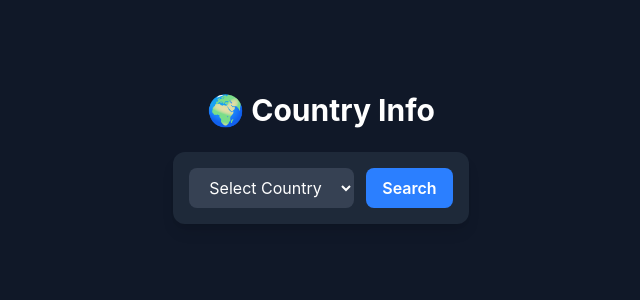
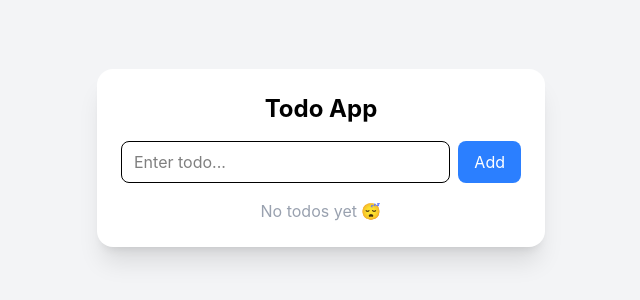
Before and after one commit to Shus13/react-campus-project, a React (Vite) app: page / in a window 1280 px wide. Shown: the part 242-542 px from the top of the page, without its empty margins (319-959 px from the left). Built offline with nearby package versions, Linux system fonts and the light colour scheme.

Commit message:
Add todos app

```diff
--- a/package.json
+++ b/package.json
@@ -12,9 +12,12 @@
   "dependencies": {
     "@hookform/resolvers": "^5.2.2",
     "@tailwindcss/vite": "^4.2.2",
+    "@tanstack/react-query": "^5.99.2",
+    "axios": "^1.15.2",
     "react": "^19.2.4",
     "react-dom": "^19.2.4",
     "react-hook-form": "^7.72.1",
+    "sonner": "^2.0.7",
     "tailwindcss": "^4.2.2",
     "zod": "^4.3.6"
   },
--- a/src/App.tsx
+++ b/src/App.tsx
@@ -2,7 +2,9 @@
 // import ProfileCard from "./components/ProfileCard";
 // import Counter from "./components/Counter";
 
+import { Toaster } from "sonner";
 import FetchAPI from "./components/FetchAPI";
+import TodoApp from "./components/TodoApp";
 // import RegistrationFrom from "./components/RegistrationFrom";
 
 // import Form from "./components/Form";
@@ -67,9 +69,13 @@ const App = () => {
       {/* <div>
         <RegistrationFrom />
       </div> */}
-      <div>
+      {/* <div>
         <FetchAPI />
-      </div>
+      </div> */}
+
+      <Toaster position="top-right" richColors />
+      <TodoApp />
+
     </>
   );
 };
--- a/src/components/FetchAPI.tsx
+++ b/src/components/FetchAPI.tsx
@@ -48,13 +48,15 @@
 // Submit button  use gareyera API call gareyera data fetch garda
 
 import { useState } from "react";
+import type { Root2 } from "../types/CountryAPIResponse";
 
 const CountryApp = () => {
   const [country, setCountry] = useState(""); //user ley select gareyko country store garna
-  const [data, setData] = useState(null); // API bata ayera data yesma basalna
+  const [data, setData] = useState<null | Root2>(null); // API bata ayera data yesma basalna
   const [loading, setLoading] = useState(false); // api call hudai xa vaneyra dekhauna
 
   const countries = ["nepal", "india", "japan", "usa"];
+
 
   const handleSubmit = async (e) => {
     e.preventDefault();
@@ -70,7 +72,7 @@ const CountryApp = () => {
       const res = await fetch(`https://restcountries.com/v3.1/name/${country}`);
       const result = await res.json();
 
-      console.log(result);
+
       setData(result[0]);
     } catch (err) {
       console.log(err);
@@ -79,7 +81,11 @@ const CountryApp = () => {
         setLoading(false);
       }, 5000);
     }
+
+
   };
+
+  console.log(data && data.flag, "data")
 
   return (
     <div className="min-h-screen bg-gray-900 text-white flex flex-col items-center justify-center p-5">
--- /dev/null
+++ b/src/components/TodoApp.tsx
@@ -0,0 +1,126 @@
+import { useState, useEffect } from "react";
+import { toast } from "sonner";
+
+const TodoApp = () => {
+  const [todos, setTodos] = useState([]);
+  const [input, setInput] = useState("");
+
+  // Load from localStorage
+  useEffect(() => {
+    const stored = JSON.parse(localStorage.getItem("todos"));
+    if (stored) setTodos(stored);
+  }, []);
+
+  // Save to localStorage
+  useEffect(() => {
+    localStorage.setItem("todos", JSON.stringify(todos));
+  }, [todos]);
+
+  // Add
+  const addTodo = (e) => {
+    e.preventDefault()
+    if (!input.trim()) {
+
+      toast.error("Empty todo halna mildaina ❌");
+      return;
+    }
+
+
+    const newTodo = {
+      id: Date.now(),
+      text: input,
+      completed: false,
+    };
+    console.log(todos, "TODOO")
+
+    setTodos([...todos, newTodo]);
+    setInput("");
+    // localStorage.setItem("todos", JSON.stringify(todos));  //prev value liyera garda hunxa
+    toast.success("Todo added ✅");
+  };
+
+  // Delete
+  const deleteTodo = (id) => {
+    setTodos(todos.filter((t) => t.id !== id));
+    toast("Deleted 🗑️");
+  };
+
+  // Toggle
+  const toggleTodo = (id) => {
+    const updated = todos.map((t) =>
+      t.id === id ? { ...t, completed: !t.completed } : t
+    );
+
+    setTodos(updated);
+
+    const item = updated.find((t) => t.id === id);
+
+    item.completed
+      ? toast.success("Completed 🎉")
+      : toast("Marked incomplete 🔄");
+  };
+
+  return (
+    <div className="min-h-screen bg-gray-100 flex items-center justify-center">
+      <div className="bg-white shadow-xl rounded-2xl p-6 w-full max-w-md">
+        <h1 className="text-2xl font-bold text-center mb-4">Todo App</h1>
+
+        {/* Input */}
+        {/* <form  onSubmit={()=> addTodo(e)} className="flex gap-2 mb-4" > */}
+        <form  onSubmit={addTodo} className="flex gap-2 mb-4" >
+          <input
+            type="text"
+            placeholder="Enter todo..."
+            value={input}
+            onChange={(e) => setInput(e.target.value)}
+            className="flex-1 border rounded-lg px-3 py-2 focus:outline-none focus:ring-2 focus:ring-blue-400"
+          />
+          <button
+            onClick={addTodo}
+            type="submit"
+            className="bg-blue-500 text-white px-4 rounded-lg hover:bg-blue-600"
+          >
+            Add
+          </button>
+        </form>
+
+        {/* List */}
+        <ul className="space-y-2">
+          {todos.map((todo) => (
+            <li
+              key={todo.id}
+              className="flex justify-between items-center bg-gray-50 p-3 rounded-lg shadow-sm"
+            >
+              <span
+                onClick={() => toggleTodo(todo.id)}
+                className={`cursor-pointer flex-1 ${
+                  todo.completed
+                    ? "line-through text-gray-400"
+                    : "text-gray-800"
+                }`}
+              >
+                {todo.text}
+              </span>
+
+              <button
+                onClick={() => deleteTodo(todo.id)}
+                className="ml-2 text-red-500 hover:text-red-700"
+              >
+                ❌
+              </button>
+            </li>
+          ))}
+        </ul>
+
+        {/* Empty State */}
+        {todos.length === 0 && (
+          <p className="text-center text-gray-400 mt-4">
+            No todos yet 😴
+          </p>
+        )}
+      </div>
+    </div>
+  );
+};
+
+export default TodoApp;
--- /dev/null
+++ b/src/types/CountryAPIResponse.ts
@@ -0,0 +1,280 @@
+export type Root = Root2[]
+
+export interface Root2 {
+  tld: string[]
+  cca2: string
+  ccn3: string
+  cca3: string
+  cioc: string
+  independent: boolean
+  status: string
+  unMember: boolean
+  idd: Idd
+  capital: string[]
+  altSpellings: string[]
+  region: string
+  subregion: string
+  landlocked: boolean
+  borders: string[]
+  area: number
+  maps: Maps
+  population: number
+  fifa: string
+  car: Car
+  timezones: string[]
+  continents: string[]
+  flag: string
+  name: Name
+  currencies: Currencies
+  languages: Languages
+  latlng: number[]
+  demonyms: Demonyms
+  translations: Translations
+  gini: Gini
+  flags: Flags
+  coatOfArms: CoatOfArms
+  startOfWeek: string
+  capitalInfo: CapitalInfo
+  postalCode: PostalCode
+}
+
+export interface Idd {
+  root: string
+  suffixes: string[]
+}
+
+export interface Maps {
+  googleMaps: string
+  openStreetMaps: string
+}
+
+export interface Car {
+  signs: string[]
+  side: string
+}
+
+export interface Name {
+  common: string
+  official: string
+  nativeName: NativeName
+}
+
+export interface NativeName {
+  nep: Nep
+}
+
+export interface Nep {
+  official: string
+  common: string
+}
+
+export interface Currencies {
+  NPR: Npr
+}
+
+export interface Npr {
+  symbol: string
+  name: string
+}
+
+export interface Languages {
+  nep: string
+}
+
+export interface Demonyms {
+  eng: Eng
+  fra: Fra
+}
+
+export interface Eng {
+  f: string
+  m: string
+}
+
+export interface Fra {
+  f: string
+  m: string
+}
+
+export interface Translations {
+  ara: Ara
+  bre: Bre
+  ces: Ces
+  cym: Cym
+  deu: Deu
+  est: Est
+  fin: Fin
+  fra: Fra2
+  hrv: Hrv
+  hun: Hun
+  ind: Ind
+  ita: Ita
+  jpn: Jpn
+  kor: Kor
+  nld: Nld
+  per: Per
+  pol: Pol
+  por: Por
+  rus: Rus
+  slk: Slk
+  spa: Spa
+  srp: Srp
+  swe: Swe
+  tur: Tur
+  urd: Urd
+  zho: Zho
+}
+
+export interface Ara {
+  official: string
+  common: string
+}
+
+export interface Bre {
+  official: string
+  common: string
+}
+
+export interface Ces {
+  official: string
+  common: string
+}
+
+export interface Cym {
+  official: string
+  common: string
+}
+
+export interface Deu {
+  official: string
+  common: string
+}
+
+export interface Est {
+  official: string
+  common: string
+}
+
+export interface Fin {
+  official: string
+  common: string
+}
+
+export interface Fra2 {
+  official: string
+  common: string
+}
+
+export interface Hrv {
+  official: string
+  common: string
+}
+
+export interface Hun {
+  official: string
+  common: string
+}
+
+export interface Ind {
+  official: string
+  common: string
+}
+
+export interface Ita {
+  official: string
+  common: string
+}
+
+export interface Jpn {
+  official: string
+  common: string
+}
+
+export interface Kor {
+  official: string
+  common: string
+}
+
+export interface Nld {
+  official: string
+  common: string
+}
+
+export interface Per {
+  official: string
+  common: string
+}
+
+export interface Pol {
+  official: string
+  common: string
+}
+
+export interface Por {
+  official: string
+  common: string
+}
+
+export interface Rus {
+  official: string
+  common: string
+}
+
+export interface Slk {
+  official: string
+  common: string
+}
+
+export interface Spa {
+  official: string
+  common: string
+}
+
+export interface Srp {
+  official: string
+  common: string
+}
+
+export interface Swe {
+  official: string
+  common: string
+}
+
+export interface Tur {
+  official: string
+  common: string
+}
+
+export interface Urd {
+  official: string
+  common: string
+}
+
+export interface Zho {
+  official: string
+  common: string
+}
+
+export interface Gini {
+  "2010": number
+}
+
+export interface Flags {
+  png: string
+  svg: string
+  alt: string
+}
+
+export interface CoatOfArms {
+  png: string
+  svg: string
+}
+
+export interface CapitalInfo {
+  latlng: number[]
+}
+
+export interface PostalCode {
+  format: string
+  regex: string
+}
```
Also changed, not shown: 1 other file (tests, documents, lock files or other folders).
